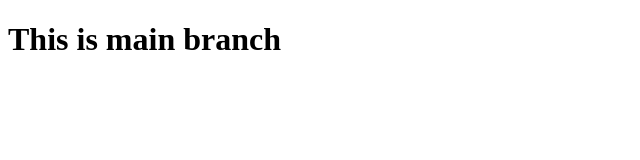
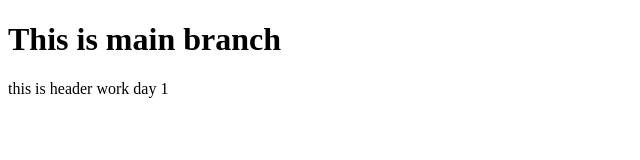
Before and after one commit to rakesh5104/branches, a plain HTML site: page index.html in a window 1280 px wide. Shown: the whole page, without its empty margins (0-640 px from the left). Drawn offline with Linux system fonts and the light colour scheme.

Commit message:
header day1

```diff
--- a/index.html
+++ b/index.html
@@ -7,5 +7,6 @@
 </head>
 <body>
     <h1>This is main branch</h1>
+    <header>this is header work day 1</header>
 </body>
 </html>
```
